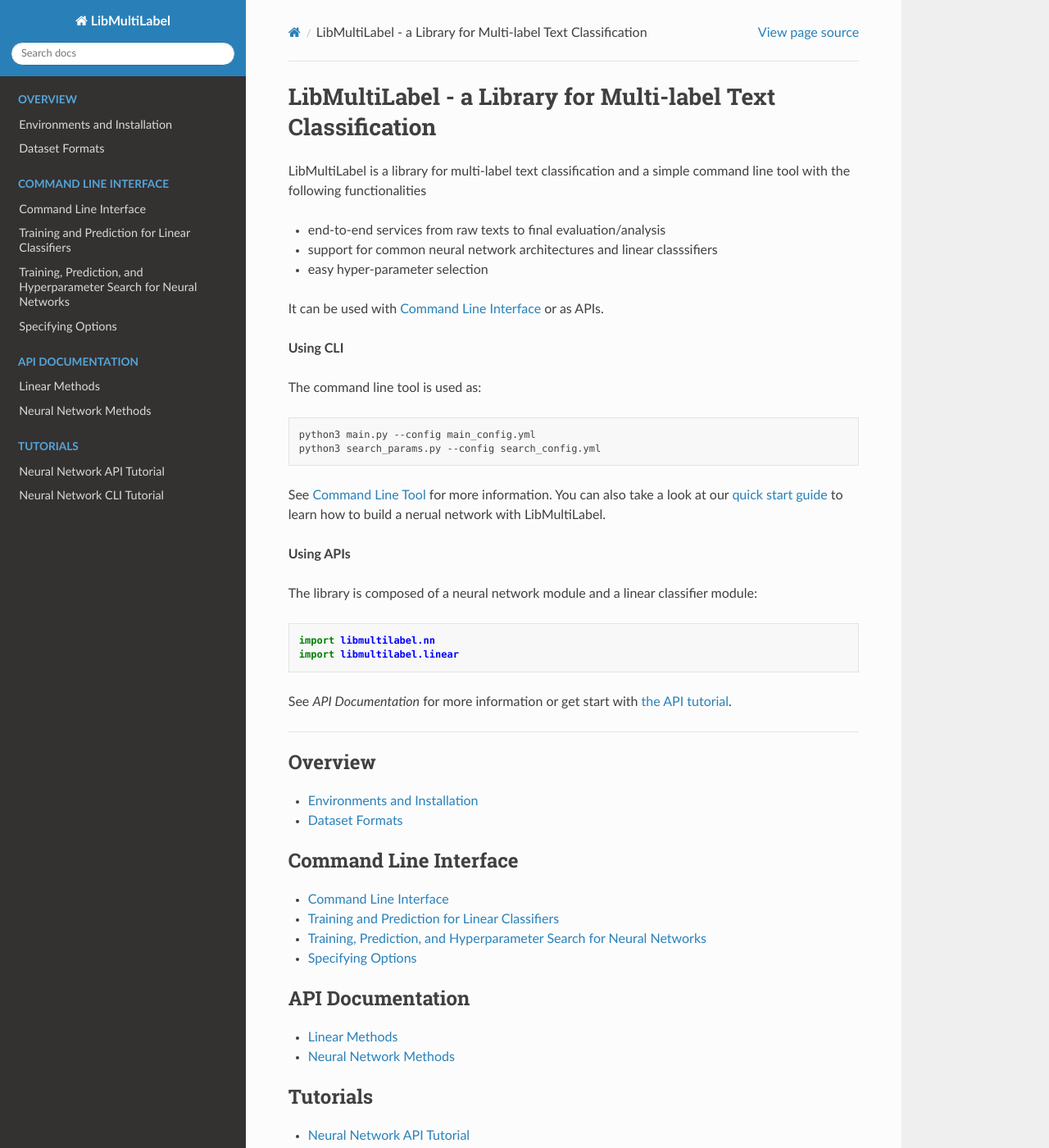
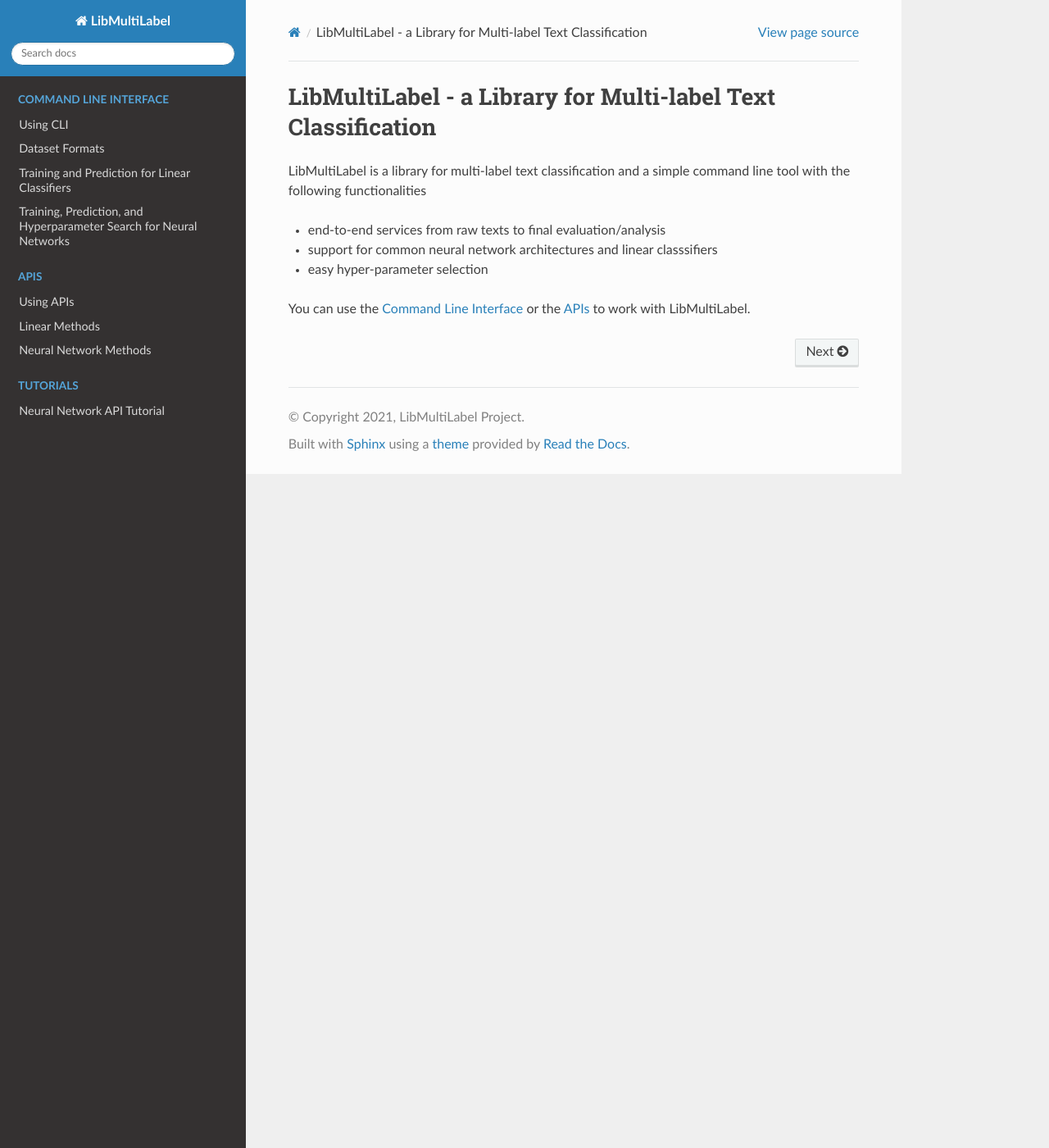
Before and after one commit to ASUS-AICS/LibMultiLabel, a Sphinx documentation site: the page built from docs/index.rst, in a window 1280 px wide and 1400 px high. Shown: the whole window at 82% size. Built offline with Sphinx 7.4.7 and the Read the Docs theme 2.0.0, drawn with Linux system fonts in a browser that asks for light colours; some of the changed text lies outside the part shown.

Commit message:
Update doc org (CLI/API/tutorial)

```diff
--- /dev/null
+++ b/docs/api/api.rst
@@ -0,0 +1,18 @@
+Using APIs
+==========
+
+The API library is composed of a neural network module and a linear classifier module::
+
+   import libmultilabel.nn
+   import libmultilabel.linear
+
+Installation
+^^^^^^^^^^^^
+
+You can either install both neural network and linear module with::
+
+    pip3 install libmultilabel
+
+or install linear module only::
+
+    pip3 install libmultilabel[linear]
--- a/docs/cli/cli.rst
+++ b/docs/cli/cli.rst
@@ -1,15 +1,57 @@
-Command Line Interface
-======================
+Using CLI
+=========
+The command line tool is used as:
 
-The command line tool provides an easy way to
+.. code-block:: bash
 
-- train linear classifiers or neural networks
-- evaluate with the trained model
-- select hyper-parameters
+   python3 main.py --config main_config.yml
+   python3 search_params.py --config search_config.yml
 
-To see how to train, evaluate and do hyper-parameter search (for neural network),
-go to the following sections for more information.
+Installation
+^^^^^^^^^^^^
 
-    * `Training and Prediction for Linear Classifiers <linear.html>`_
-    * `Training, Prediction, and Hyperparameter Search for Neural Networks <nn.html>`_
-    * `Specifying Options <options.html>`_
+* Clone `LibMultiLabel <https://github.com/ASUS-AICS/LibMultiLabel>`_.
+* Install the latest development version, run:
+
+.. code-block:: bash
+
+    pip3 install -r requirements.txt
+
+--------
+
+Quick Start
+^^^^^^^^^^^
+
+Step 1. Data Preparation
+------------------------
+
+Create a data sub-directory within LibMultiLabel and go to this sub-directory.
+
+.. code-block:: bash
+
+    mkdir -p data/rcv1
+    cd data/rcv1
+
+Download the rcv1 dataset from `LIBSVM data sets <https://www.csie.ntu.edu.tw/~cjlin/libsvmtools/datasets)>`_ by the following commands.
+
+.. code-block:: bash
+
+    wget -O train.txt.bz2 https://www.csie.ntu.edu.tw/~cjlin/libsvmtools/datasets/multilabel/rcv1_topics_train.txt.bz2
+    wget -O test.txt.bz2 https://www.csie.ntu.edu.tw/~cjlin/libsvmtools/datasets/multilabel/rcv1_topics_test.txt.bz2
+
+Uncompress data files and change the directory back to LibMultiLabel.
+
+.. code-block:: bash
+
+    bzip2 -d *.bz2
+    cd ../..
+
+
+Step 2. Training and Prediction
+-------------------------------
+
+Train a cnn model and predict the test set by an example config. Use ``--cpu`` to run the program on the cpu.
+
+.. code-block:: bash
+
+    python3 main.py --config example_config/rcv1/kim_cnn.yml
--- a/docs/index.rst
+++ b/docs/index.rst
@@ -8,49 +8,24 @@
 - support for common neural network architectures and linear classsifiers
 - easy hyper-parameter selection
 
+You can use the `Command Line Interface <cli/cli.html>`_  or the `APIs <api/api.html>`_ to work with LibMultiLabel.
 
-It can be used with `Command Line Interface <cli/cli.html>`_ or as APIs.
-
-**Using CLI**
-
-The command line tool is used as:
-
-.. code-block:: bash
-
-   python3 main.py --config main_config.yml
-   python3 search_params.py --config search_config.yml
-
-See `Command Line Tool <cli/cli.html>`_ for more information. You can also take a look at our `quick start guide <../tutorial/nn_cli_tutorial.html>`_ to learn how to build a nerual network with LibMultiLabel.
-
-**Using APIs**
-
-The library is composed of a neural network module and a linear classifier module::
-
-   import libmultilabel.nn
-   import libmultilabel.linear
-
-See *API Documentation* for more information or get start with `the API tutorial <../tutorial/nn_api_tutorial.html>`_.
-
-------
-
-.. toctree::
-    :caption: Overview
-    :maxdepth: 1
-
-    installation
-    data_format
 
 .. toctree::
     :caption: Command Line Interface
     :maxdepth: 1
-    :glob:
+    :hidden:
 
-    cli/*
+    cli/cli
+    cli/data_format
+    cli/linear
+    cli/nn
 
 .. toctree::
-   :caption: API Documentation
+   :caption: APIs
    :maxdepth: 1
    :glob:
+   :hidden:
 
    api/*
 
@@ -58,12 +33,14 @@
    :caption: Tutorials
    :maxdepth: 1
    :glob:
+   :hidden:
 
    tutorial/*
 
-Indices and tables
-------------------
+..
+   Indices and tables
+   ------------------
 
-* :ref:`genindex`
-* :ref:`modindex`
-* :ref:`search`
+   * :ref:`genindex`
+   * :ref:`modindex`
+   * :ref:`search`
--- a/docs/tutorial/nn_cli_tutorial.rst
+++ /dev/null
@@ -1,39 +0,0 @@
-Neural Network CLI Tutorial
-===========================
-
-Using CLI via an Example
-------------------------
-
-Step 1. Data Preparation
-^^^^^^^^^^^^^^^^^^^^^^^^
-
-Create a data sub-directory within LibMultiLabel and go to this sub-directory.
-
-.. code-block:: bash
-
-    mkdir -p data/rcv1
-    cd data/rcv1
-
-Download the rcv1 dataset from `LIBSVM data sets <https://www.csie.ntu.edu.tw/~cjlin/libsvmtools/datasets)>`_ by the following commands.
-
-.. code-block:: bash
-
-    wget -O train.txt.bz2 https://www.csie.ntu.edu.tw/~cjlin/libsvmtools/datasets/multilabel/rcv1_topics_train.txt.bz2
-    wget -O test.txt.bz2 https://www.csie.ntu.edu.tw/~cjlin/libsvmtools/datasets/multilabel/rcv1_topics_test.txt.bz2
-
-Uncompress data files and change the directory back to LibMultiLabel.
-
-.. code-block:: bash
-
-    bzip2 -d *.bz2
-    cd ../..
-
-
-Step 2. Training and Prediction
-^^^^^^^^^^^^^^^^^^^^^^^^^^^^^^^
-
-Train a cnn model and predict the test set by an example config. Use ``--cpu`` to run the program on the cpu.
-
-.. code-block:: bash
-
-    python3 main.py --config example_config/rcv1/kim_cnn.yml
```
Also changed, not shown: docs/installation.rst (+7 -6 lines), docs/cli/data_format.rst (renamed from docs/data_format.rst).
